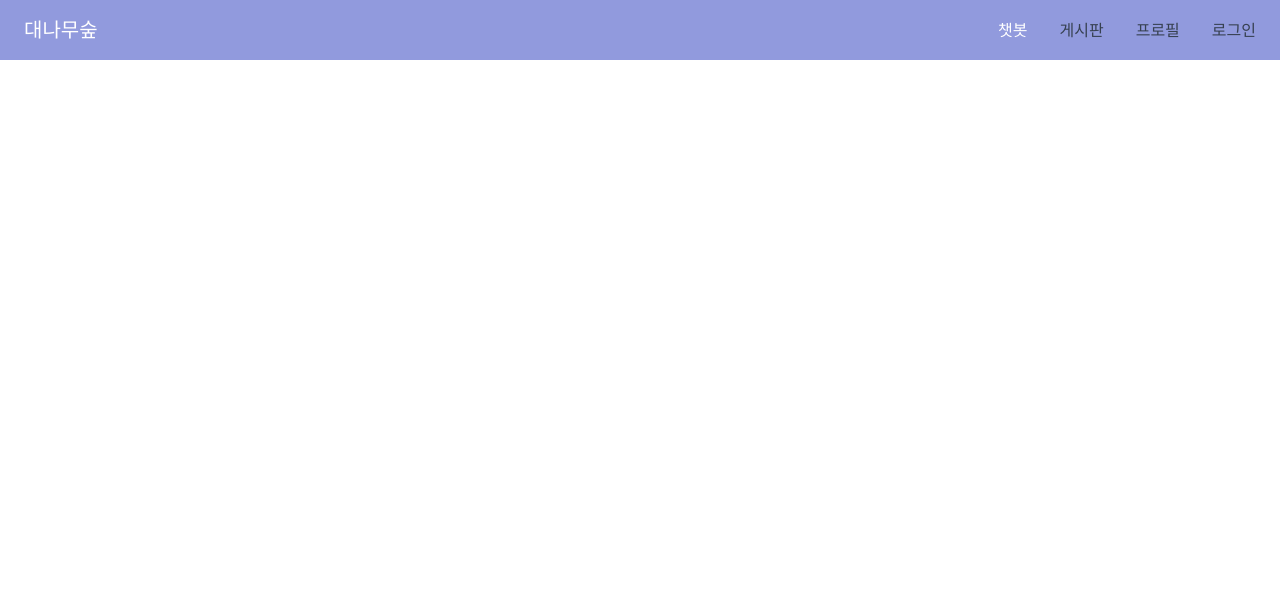
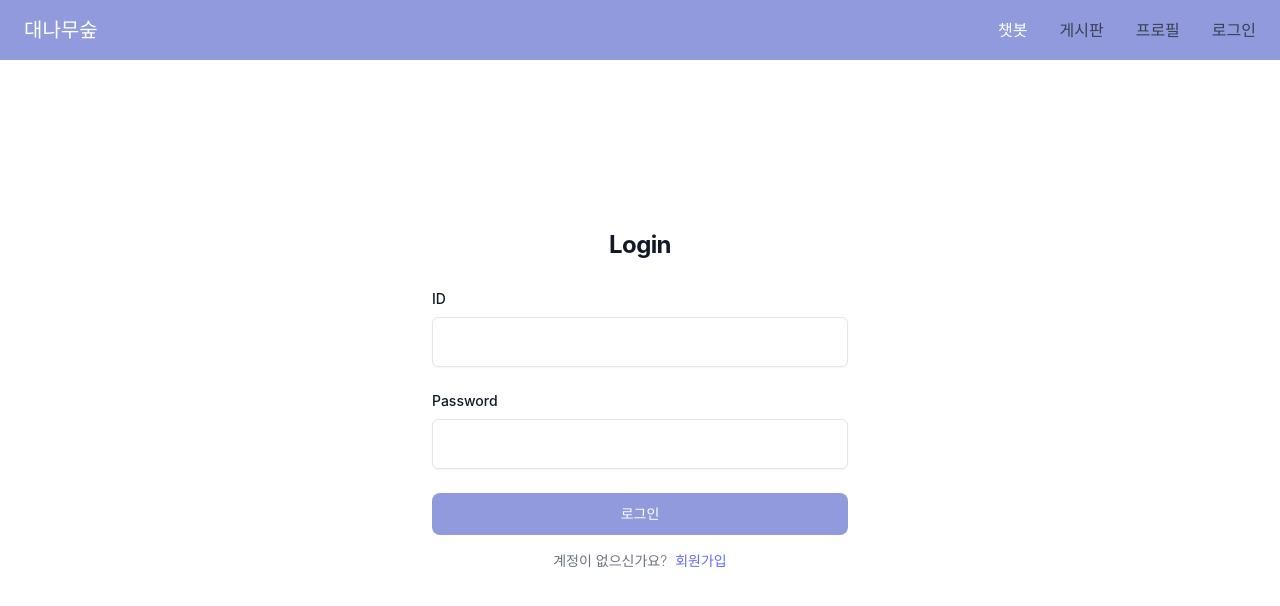
Before and after one commit to BambooParty/Bamboo-FE, a React (Vite) app: page /login in a window 1280 px wide. Before the commit this address had no page. Shown: the top 606 px of the page. Built offline with nearby package versions, Linux system fonts and the light colour scheme.

Commit message:
add: login page layout

```diff
--- a/src/App.tsx
+++ b/src/App.tsx
@@ -2,6 +2,8 @@ import { BrowserRouter, Route, Routes } from "react-router";
 import "./App.css";
 import Header from "./components/Header";
 import Home from "./pages/Home";
+import Login from "./pages/Login";
+import Signup from "./pages/Signup";
 
 function App() {
   return (
@@ -10,6 +12,8 @@ function App() {
         <Header />
         <Routes>
           <Route path="/" element={<Home />}></Route>
+          <Route path="/login" element={<Login />}></Route>
+          <Route path="/signup" element={<Signup />}></Route>
         </Routes>
       </BrowserRouter>
     </>
--- /dev/null
+++ b/src/pages/Login.tsx
@@ -0,0 +1,61 @@
+import React from "react";
+import { Input } from "../components/ui/input";
+import { Link } from "react-router";
+
+const Login: React.FC = () => {
+  return (
+    <div className="flex flex-col items-center justify-center px-6 py-8 mx-auto max-w-lg w-screen">
+      <div className="w-full bg-white">
+        <div className="p-6 ">
+          <h1 className="text-xl font-bold leading-tight tracking-tight text-gray-900 md:text-2xl mb-7">
+            Login
+          </h1>
+          <form className="" action="#">
+            <div className="w-full flex flex-col items-start mb-6">
+              <label
+                htmlFor="id"
+                className="mb-2 text-sm font-medium text-gray-900"
+              >
+                ID
+              </label>
+              <Input className="py-6" />
+            </div>
+            <div className="w-full flex flex-col items-start mb-6">
+              <label
+                htmlFor="id"
+                className="mb-2 text-sm font-medium text-gray-900"
+              >
+                Password
+              </label>
+              <Input
+                className="py-6"
+                type="password"
+                name="password"
+                id="password"
+                required
+              />
+            </div>
+
+            <button
+              type="submit"
+              className="w-full text-white bg-bamboo hover:bg-primary-600 focus:ring-4 focus:outline-none focus:ring-primary-300 font-medium rounded-lg text-sm px-5 py-2.5 text-center "
+            >
+              로그인
+            </button>
+            <p className="text-sm font-light text-gray-500 mt-4">
+              계정이 없으신가요?
+              <Link
+                to="/signup"
+                className="font-medium text-primary-600 hover:underline ml-2"
+              >
+                회원가입
+              </Link>
+            </p>
+          </form>
+        </div>
+      </div>
+    </div>
+  );
+};
+
+export default Login;
--- /dev/null
+++ b/src/pages/Signup.tsx
@@ -0,0 +1,7 @@
+import React from "react";
+
+const Signup = () => {
+  return <div>Signup</div>;
+};
+
+export default Signup;
```
